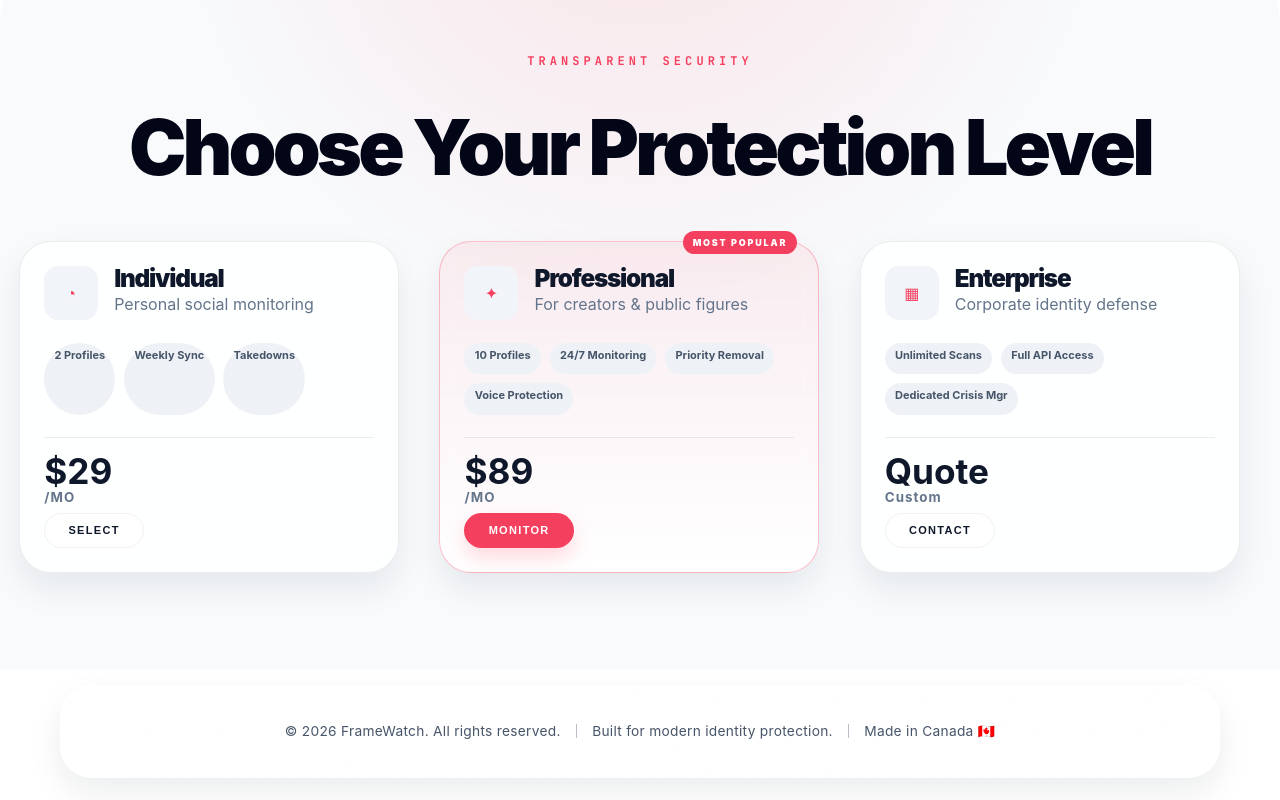
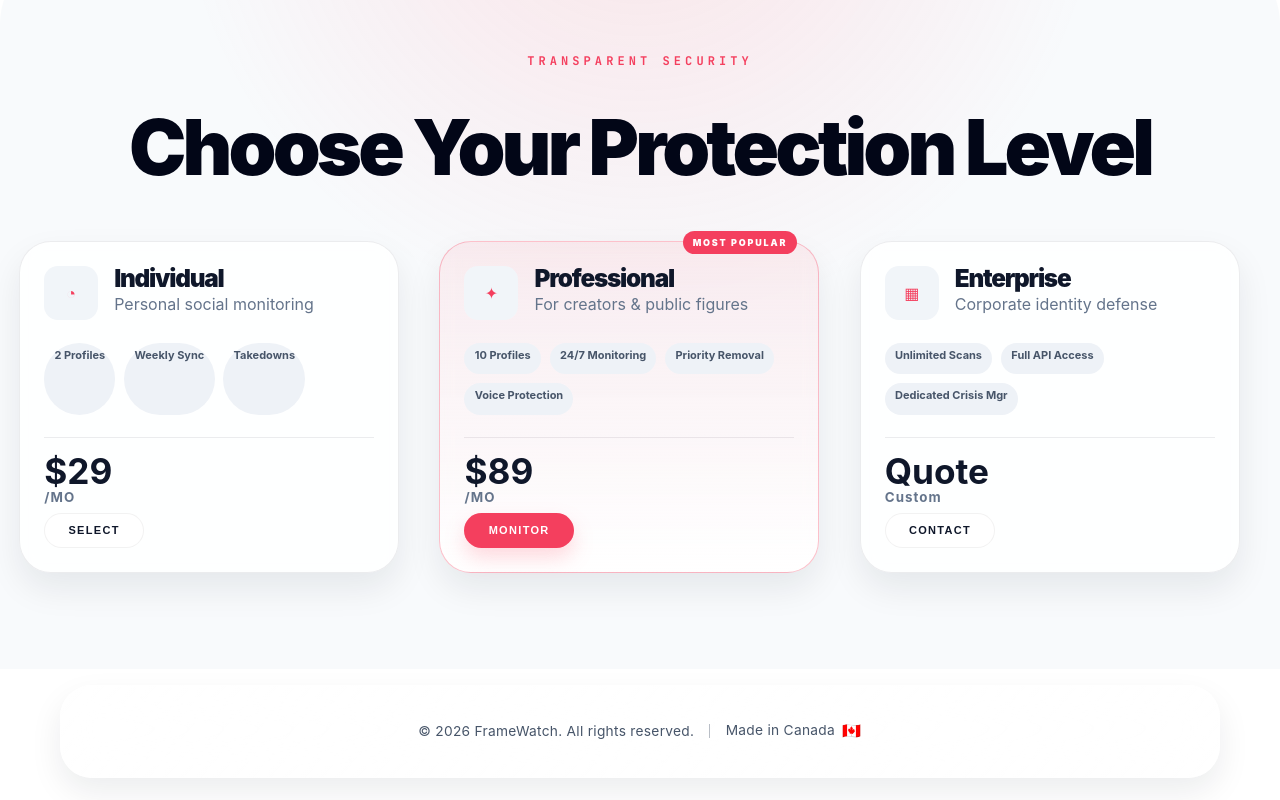
Before and after one commit to JoshPopov/framewatch, a React (Vite) app: page / in a window 1280 px wide. Shown: the part 2948-3748 px from the top of the page. Built offline with nearby package versions, Linux system fonts and the light colour scheme; a web font is replaced by a local one.

Commit message:
Fix footer copy and enforce emoji flag rendering

```diff
--- a/src/main.jsx
+++ b/src/main.jsx
@@ -261,9 +261,7 @@
           <div className="footer-glass-row">
             <small>© 2026 FrameWatch. All rights reserved.</small>
             <span className="footer-sep" aria-hidden="true"></span>
-            <small>Built for modern identity protection.</small>
-            <span className="footer-sep" aria-hidden="true"></span>
-            <small>Made in Canada 🇨🇦</small>
+            <small>Made in Canada <span className="ca-flag" aria-hidden="true">🇨🇦</span></small>
           </div>
         </footer>
       </main>
--- a/src/styles.css
+++ b/src/styles.css
@@ -759,7 +759,7 @@
   background: rgba(255, 255, 255, 0.52);
   backdrop-filter: blur(12px);
   display: grid;
-  grid-template-columns: repeat(5, auto);
+  grid-template-columns: repeat(3, auto);
   justify-content: center;
   gap: 0.7rem 0.95rem;
   align-items: center;
@@ -769,6 +769,13 @@
   color: #475569;
   font-size: 0.86rem;
   letter-spacing: 0.02em;
+}
+
+.ca-flag {
+  font-family: "Apple Color Emoji", "Segoe UI Emoji", "Noto Color Emoji", "Twemoji Mozilla", sans-serif;
+  font-size: 0.95rem;
+  margin-left: 0.2rem;
+  vertical-align: -0.06em;
 }
 
 .footer-sep {
```
